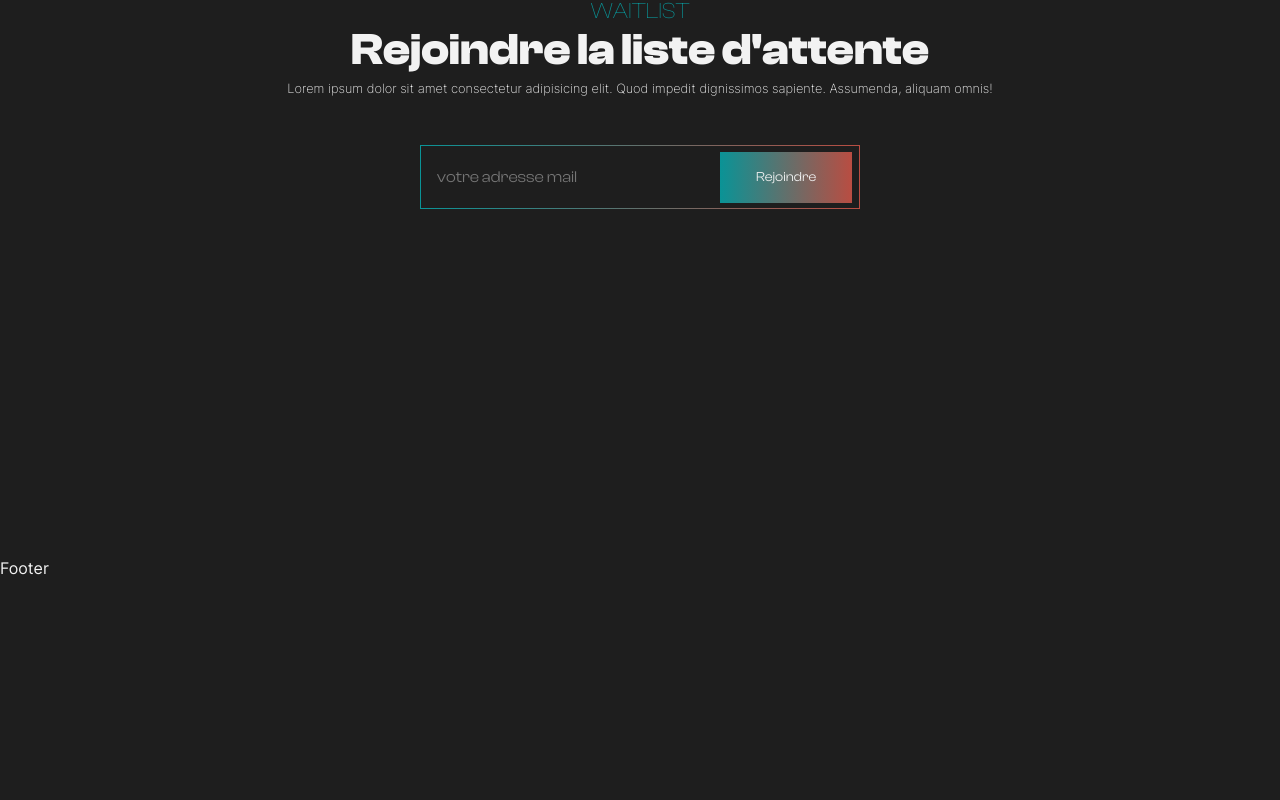
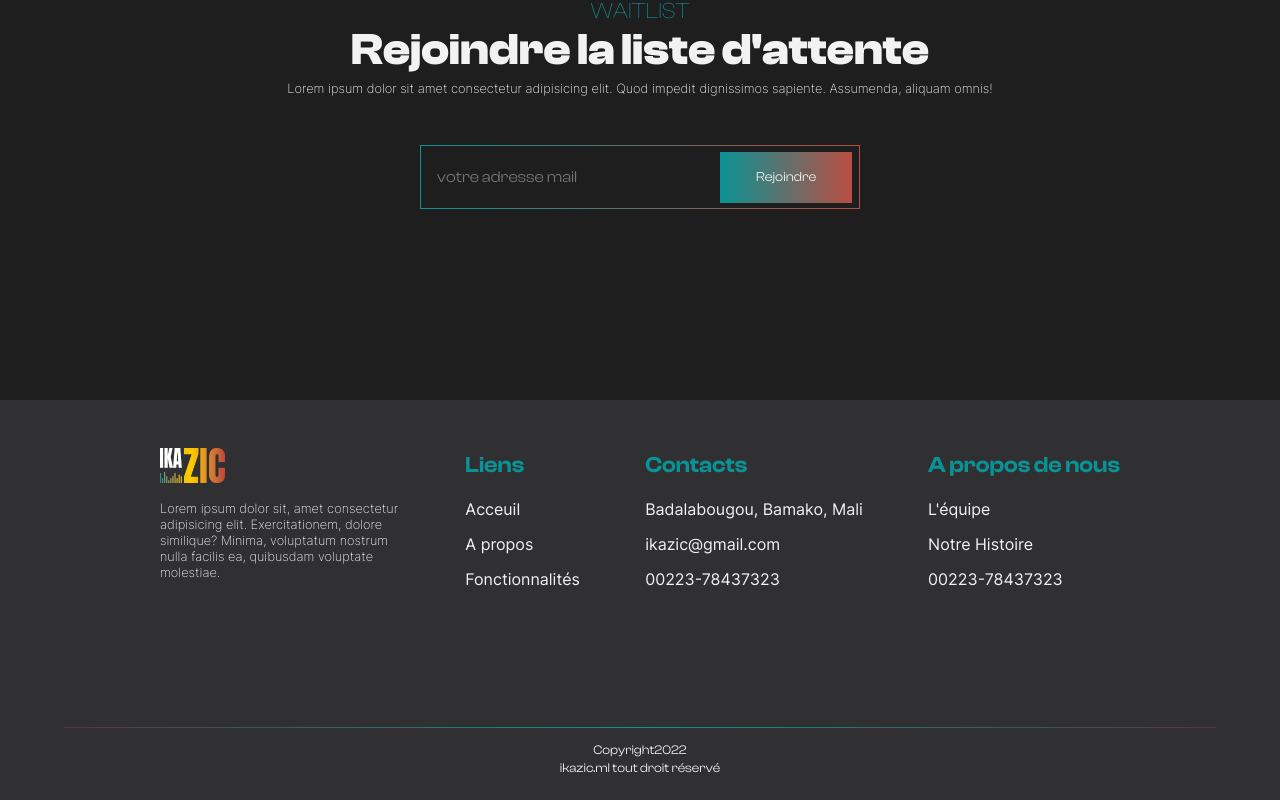
Before and after one commit to MozartOnWeb/ikazic, a Next.js app: page / in a window 1280 px wide. Shown: the part 4376-5176 px from the top of the page. Before the commit the page ends 4954 px from the top, so only its background shows below. Built offline with nearby package versions, Linux system fonts and the light colour scheme.

Commit message:
working on footer section

```diff
--- a/sections/Footer/footer.scss
+++ b/sections/Footer/footer.scss
@@ -0,0 +1,77 @@
+#footer {
+  height: 50vh;
+  background-color: $gray;
+  padding: 3rem 10rem;
+  position: relative;
+
+  .content {
+    display: flex;
+    justify-content: space-between;
+    align-items: center;
+    .ikazic {
+      width: 25%;
+      img {
+        width: 65px;
+        height: 35px;
+        margin-bottom: 1rem;
+      }
+      p {
+        font-family: $body_font;
+        font-weight: 200;
+        font-size: 0.8rem;
+        margin-bottom: 2rem;
+        line-height: 1rem;
+        width: 100%;
+      }
+    }
+    .details {
+      display: flex;
+      justify-content: space-between;
+      flex-direction: column;
+      h3 {
+        font-family: $heading_font;
+        color: $green;
+        margin-bottom: 0.5rem;
+        font-weight: 600;
+        font-size: 1.4rem;
+        margin-bottom: 1.5rem;
+      }
+      a {
+        cursor: pointer;
+        transition: all 1s ease;
+        margin-bottom: 1.2rem;
+        font-family: $body_font;
+        &:hover {
+          color: $green;
+        }
+      }
+      p {
+        margin-bottom: 1.2rem;
+        font-family: $body_font;
+      }
+    }
+  }
+  .bottom-section {
+    position: absolute;
+    bottom: 5%;
+    left: 50%;
+    transform: translateX(-50%);
+    .divider {
+      height: 1px;
+      width: 90vw;
+      background: linear-gradient(90deg, $red30, $green, $red30);
+    }
+    .copyright-content {
+      display: flex;
+      justify-content: center;
+      align-items: center;
+      flex-direction: column;
+      margin-top: 1rem;
+      span {
+        font-family: $heading_font;
+        font-size: 0.8rem;
+        margin-bottom: 0.3rem;
+      }
+    }
+  }
+}
--- a/sections/Footer/footer.tsx
+++ b/sections/Footer/footer.tsx
@@ -1,5 +1,80 @@
+import Image from "next/image";
+
+import { Link } from "react-scroll";
+
+//import ikazic logo
+import Logo from "../../assets/extra/logo.png";
+
 const Footer = () => {
-  return <div>Footer</div>;
+  return (
+    <div id="footer">
+      <div className="content">
+        <div className="ikazic">
+          <Image src={Logo} alt="ikazic logo" />
+          <p>
+            Lorem ipsum dolor sit, amet consectetur adipisicing elit.
+            Exercitationem, dolore similique? Minima, voluptatum nostrum nulla
+            facilis ea, quibusdam voluptate molestiae.
+          </p>
+        </div>
+
+        <div className="details">
+          <h3>Liens</h3>
+          <Link
+            activeClass="active"
+            to="welcome"
+            spy={true}
+            smooth={true}
+            duration={500}
+            offset={-200}
+          >
+            Acceuil
+          </Link>
+          <Link
+            activeClass="active"
+            to="about"
+            spy={true}
+            smooth={true}
+            duration={500}
+            offset={-200}
+          >
+            A propos
+          </Link>
+          <Link
+            activeClass="features"
+            to="about"
+            spy={true}
+            smooth={true}
+            duration={500}
+            offset={-200}
+          >
+            Fonctionnalités
+          </Link>
+        </div>
+
+        <div className="details">
+          <h3>Contacts</h3>
+          <p>Badalabougou, Bamako, Mali</p>
+          <p>ikazic@gmail.com</p>
+          <p>00223-78437323</p>
+        </div>
+
+        <div className="details">
+          <h3>A propos de nous</h3>
+          <p>L&apos;équipe</p>
+          <p>Notre Histoire</p>
+          <p>00223-78437323</p>
+        </div>
+      </div>
+      <div className="bottom-section">
+        <div className="divider"></div>
+        <div className="copyright-content">
+          <span>Copyright2022</span>
+          <span>ikazic.ml tout droit réservé</span>
+        </div>
+      </div>
+    </div>
+  );
 };
 
 export default Footer;
--- a/sections/Waitlist/waitlist.scss
+++ b/sections/Waitlist/waitlist.scss
@@ -1,6 +1,5 @@
 #waitlist {
   height: 50vh;
-  margin-bottom: 10rem;
   .top-section {
     text-align: center;
     margin-bottom: 3rem;
```
